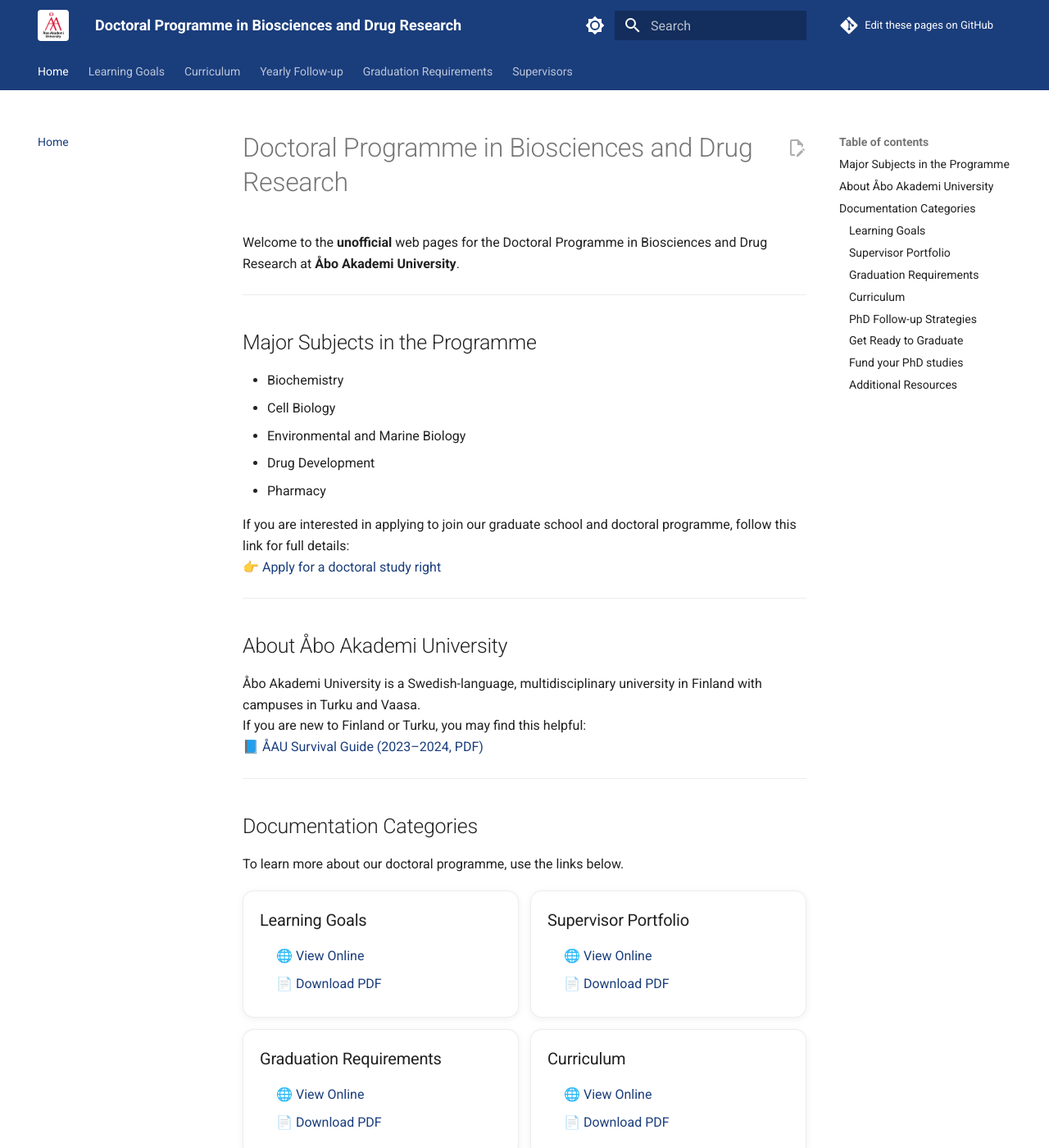
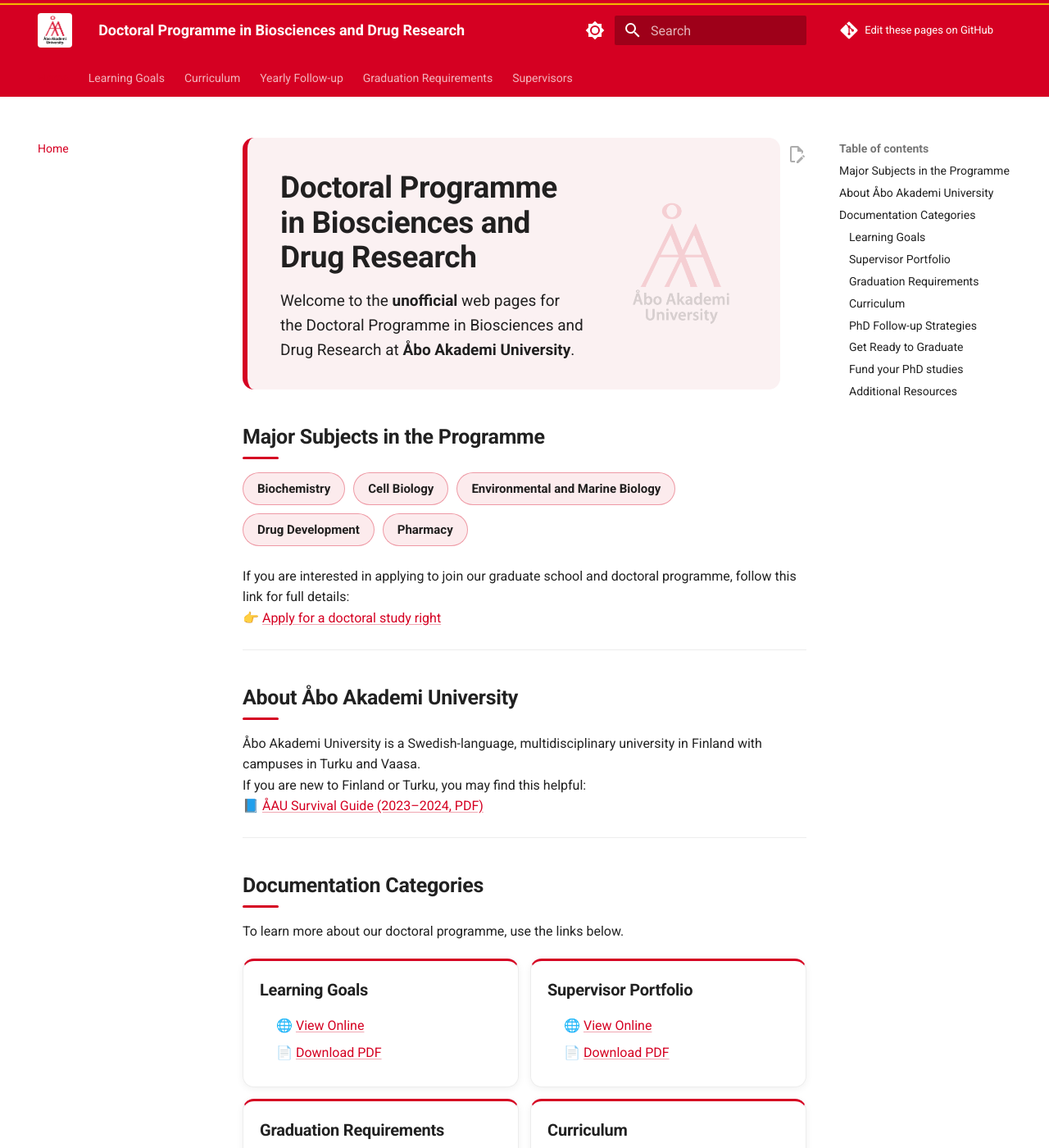
Before and after one commit to AAUGS-DP-Biosciences-and-Drug-Research/Home, an MkDocs documentation site: the page built from docs/index.md, in a window 1280 px wide and 1400 px high. Shown: the whole window at 82% size. Built offline with MkDocs 1.6.1 and Material for MkDocs 9.7.7, drawn with Linux system fonts in a browser that asks for light colours; comment, search, counter and statistics services are not loaded.

Commit message:
Restyle in Åbo Akademi University colours
Use the red of the university logo (#d50022) with a yellow accent instead of
the generic blue: red/yellow band on the header, red section rules, a hero
panel on the landing page, subject chips, red-topped cards and red initials
avatars; PDFs use the same palette. Wrapper elements only; page text is
unchanged (verify_content.py passes).

Co-Authored-By: Claude Opus 5.5 <noreply@anthropic.com>
Claude-Session: https://claude.ai/code/session_0112ckEWzyomYEd7f5K1UEwn

```diff
--- a/docs/assets/stylesheets/extra.css
+++ b/docs/assets/stylesheets/extra.css
@@ -1,20 +1,70 @@
-/* Colours: Åbo Akademi blue, borrowed card styling from the AIC Turku dashboard */
+/* Colours: Åbo Akademi red (from the university logo, #d50022) and yellow,
+   card styling borrowed from the AIC Turku dashboard */
 :root {
-  --md-primary-fg-color: #1a3d7c;
-  --md-primary-fg-color--light: #3a5fa3;
-  --md-primary-fg-color--dark: #0f2a5a;
-  --md-accent-fg-color: #c8102e;
+  --dp-red: #d50022;
+  --dp-red-dark: #a3001a;
+  --dp-yellow: #f5b800;
+  --md-primary-fg-color: #d50022;
+  --md-primary-fg-color--light: #e8475d;
+  --md-primary-fg-color--dark: #a3001a;
+  --md-accent-fg-color: #a3001a;
+  --md-typeset-a-color: #a3001a;
+  --dp-hero-bg: #fbf1f2;
   --dp-radius: 14px;
   --dp-gap: 14px;
 }
 [data-md-color-scheme="slate"] {
-  --md-primary-fg-color: #24477f;
-  --md-accent-fg-color: #ff6b7f;
-  --md-typeset-a-color: #8fb3ff;
+  --md-primary-fg-color: #ff4d64;
+  --md-primary-fg-color--light: #ff7a8b;
+  --md-primary-fg-color--dark: #d50022;
+  --md-accent-fg-color: #ff7a8b;
+  --md-typeset-a-color: #ff8a99;
+  --dp-hero-bg: #2a1a1d;
+}
+
+/* Thin red–yellow band at the top of every page, as a university accent */
+.md-header { border-top: 4px solid var(--dp-red); box-shadow: inset 0 4px 0 -2px var(--dp-yellow); }
+.md-tabs__item--active .md-tabs__link, .md-tabs__link:hover { color: var(--md-primary-fg-color); }
+.md-typeset h1 { font-weight: 800; letter-spacing: -0.01em; }
+.md-typeset h2 { font-weight: 700; }
+.md-typeset h2::after {
+  content: ""; display: block; width: 2.2rem; height: 3px; margin-top: 0.35rem;
+  background: var(--dp-red); border-radius: 2px;
+}
+.md-typeset .dp-card h3, .md-typeset .dp-profile__info h1 { font-weight: 700; }
+
+/* Landing page hero */
+.dp-hero {
+  position: relative; overflow: hidden;
+  margin: 0 0 1.5rem; padding: 2rem 12rem 1.6rem 2rem;
+  background: var(--dp-hero-bg); border-radius: var(--dp-radius);
+  border-left: 6px solid var(--dp-red);
+}
+.dp-hero::after {
+  content: ""; position: absolute; right: 1.8rem; top: 50%; transform: translateY(-50%);
+  width: 8.5rem; height: 8.5rem; opacity: 0.14;
+  background: url("../images/AboAkademiUniversity.png") center / contain no-repeat;
+}
+.md-typeset .dp-hero h1 { margin: 0 0 0.8rem; font-size: 1.85rem; line-height: 1.15; max-width: 30ch; color: var(--md-default-fg-color); }
+.md-typeset .dp-hero p { font-size: 0.95rem; max-width: 60ch; margin: 0; position: relative; z-index: 1; }
+.dp-hero + hr { display: none; }
+@media (max-width: 600px) {
+  .dp-hero { padding: 1.4rem 1.2rem; }
+  .dp-hero::after { display: none; }
+  .md-typeset .dp-hero h1 { font-size: 1.6rem; }
+}
+
+/* Subject chips */
+.md-typeset .dp-chips ul { display: flex; flex-wrap: wrap; gap: 0.5rem; list-style: none; margin: 0.8rem 0 1.2rem; padding: 0; }
+.md-typeset .dp-chips ul li { margin-left: 0; }
+.md-typeset .dp-chips li {
+  margin: 0; padding: 0.35rem 0.85rem; border-radius: 999px; font-size: 0.75rem; font-weight: 600;
+  border: 1px solid color-mix(in srgb, var(--dp-red) 35%, transparent);
+  background: color-mix(in srgb, var(--dp-red) 8%, transparent);
 }
 
 /* Header logo is a square crest */
-.md-header__button.md-logo img { height: 1.9rem; width: auto; background: #fff; border-radius: 4px; padding: 1px; }
+.md-header__button.md-logo img { height: 2.1rem; width: auto; background: #fff; border-radius: 4px; padding: 1px; }
 
 /* Landing page cards */
 .dp-cards {
@@ -31,11 +81,12 @@
   box-shadow: 0 2px 10px rgba(0,0,0,0.06);
   transition: transform 120ms ease, box-shadow 120ms ease, border-color 120ms ease;
 }
+.dp-card { border-top: 3px solid var(--dp-red); }
 .dp-card:hover { transform: translateY(-2px); box-shadow: 0 10px 24px rgba(0,0,0,0.12); border-color: var(--md-primary-fg-color); }
 .md-typeset .dp-card h3 { margin-top: 0.8rem; }
 .md-typeset .dp-card ul { list-style: none; margin-left: 0; padding-left: 0; }
 .md-typeset .dp-card li { margin-left: 0; }
-.dp-card--soon { opacity: 0.6; border-style: dashed; }
+.dp-card--soon { opacity: 0.6; border-style: dashed; border-top: 3px dashed var(--md-default-fg-color--lighter); }
 .dp-card--soon:hover { transform: none; box-shadow: 0 2px 10px rgba(0,0,0,0.06); border-color: var(--md-default-fg-color--lightest); }
 
 /* Supervisor filter bar */
@@ -90,10 +141,15 @@
 .dp-person__initials {
   display: flex; align-items: center; justify-content: center; width: 100%; aspect-ratio: 1 / 1;
   font-size: 2.2rem; font-weight: 700; letter-spacing: 0.05em; color: #fff;
-  background: linear-gradient(135deg, var(--md-primary-fg-color), var(--md-primary-fg-color--light));
+  background: linear-gradient(135deg, var(--dp-red-dark), var(--dp-red));
 }
 .dp-profile__photo.dp-person__initials { aspect-ratio: 4 / 5; font-size: 3rem; }
 .dp-profile__photo.dp-person__initials { width: 200px; }
 @media (max-width: 700px) {
   .dp-profile__photo, .dp-profile__photo.dp-person__initials { flex: none; width: 160px; }
 }
+
+/* Softer links: coloured, underline appears on hover */
+.md-typeset a { text-decoration: underline; text-decoration-color: color-mix(in srgb, currentColor 35%, transparent); text-underline-offset: 2px; }
+.md-typeset a:hover { text-decoration-color: currentColor; }
+[data-md-color-scheme="slate"] .md-typeset .dp-hero h1 { color: #fff; }
--- a/docs/index.md
+++ b/docs/index.md
@@ -1,16 +1,24 @@
+<div class="dp-hero" markdown>
+
 # Doctoral Programme in Biosciences and Drug Research
 
 Welcome to the **unofficial** web pages for the Doctoral Programme in Biosciences and Drug Research at **Åbo Akademi University**.
 
+</div>
+
 ---
 
 ## Major Subjects in the Programme
+
+<div class="dp-chips" markdown>
 
 - Biochemistry
 - Cell Biology
 - Environmental and Marine Biology
 - Drug Development
 - Pharmacy
+
+</div>
 
 If you are interested in applying to join our graduate school and doctoral programme, follow this link for full details:
 👉 [Apply for a doctoral study right](https://www.abo.fi/en/research-at-aau/postgraduate-and-doctoral-studies/apply-for-doctoral-studies/)
```
Also changed, not shown: MIGRATION.md (+2 -1 lines), 1 other file.
